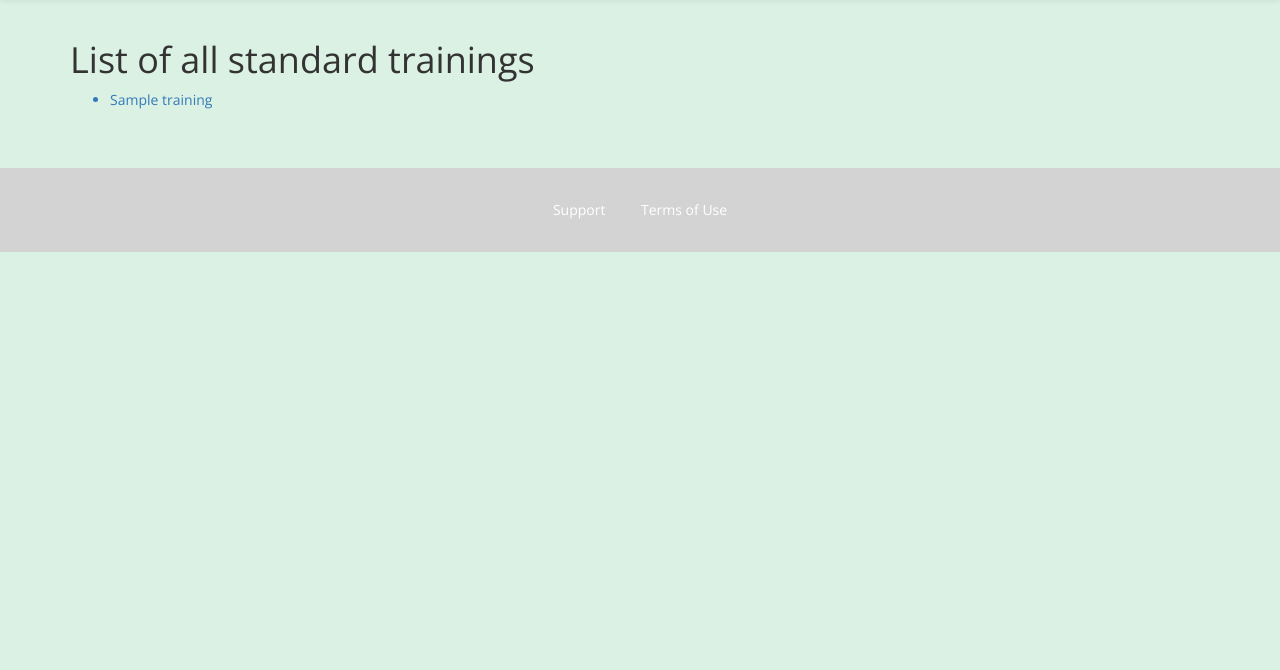
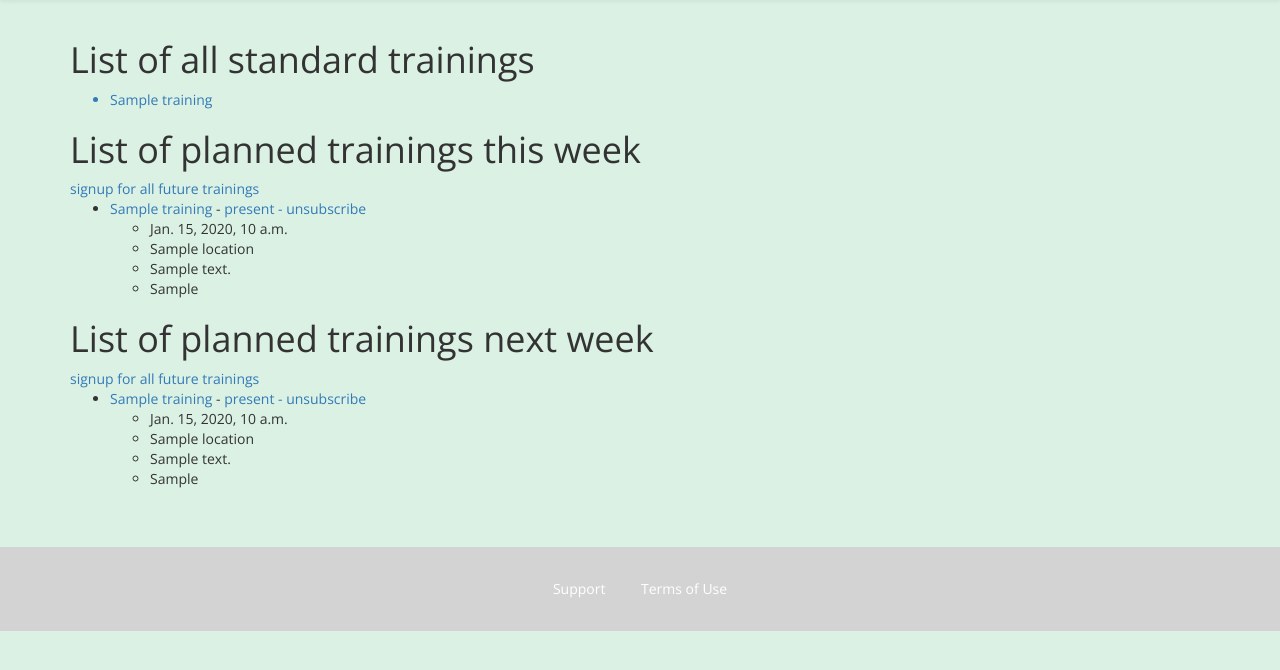
Before and after one commit to Wannesvp/Sport-Club, a Django app: template Club/home/templates/home/view_trainings.html in a window 1280 px wide. Shown: the part 60-730 px from the top of the page. Run offline with Django 3.2, Linux system fonts and the light colour scheme; the template is opened without the code that fills it: most values are stand-ins (such as "Sample title", 1, 10 or a date in 2020); some libraries are stand-ins or nearby versions.

Commit message:
added future training overview

```diff
--- a/Club/home/templates/home/view_trainings.html
+++ b/Club/home/templates/home/view_trainings.html
@@ -8,8 +8,42 @@
 <div class="container">
     <h1>List of all standard trainings</h1>
     <ul>
-        {% for training in trainings %}
+        {% for training in trainings_standard %}
             <a href="/training-detail/{{training.id}}/"><li>{{ training }}</li></a>
+        {% endfor %}
+    </ul>
+    <h1>List of planned trainings this week</h1>
+    <a href="/training-detail/all/subscribe">signup for all future trainings</a>
+    <ul>
+        {% for training,user_is_present in trainings_future_dict.items %}
+            <li><a href="/training-detail/{{training.id}}/">{{ training }}</a> -
+                {% if user_is_present %} <a href="/training-detail/{{ training.id }}/unsubscribe"> present - unsubscribe </a>
+                {% else %} <a href="/training-detail/{{ training.id }}/subscribe">signup </a>
+                {% endif %}
+            </li>
+            <ul>
+                <li>{{ training.date }}</li>
+                <li>{{ training.location }}</li>
+                <li>{{ training.core.content_1 }}</li>
+                <li>{{ user_is_present }}</li>
+            </ul>
+        {% endfor %}
+    </ul>
+    <h1>List of planned trainings next week</h1>
+    <a href="/training-detail/all/subscribe">signup for all future trainings</a>
+    <ul>
+        {% for training,user_is_present in trainings_future_dict.items %}
+            <li><a href="/training-detail/{{training.id}}/">{{ training }}</a> -
+                {% if user_is_present %} <a href="/training-detail/{{ training.id }}/unsubscribe"> present - unsubscribe </a>
+                {% else %} <a href="/training-detail/{{ training.id }}/subscribe">signup </a>
+                {% endif %}
+            </li>
+            <ul>
+                <li>{{ training.date }}</li>
+                <li>{{ training.location }}</li>
+                <li>{{ training.core.content_1 }}</li>
+                <li>{{ user_is_present }}</li>
+            </ul>
         {% endfor %}
     </ul>
 </div>
--- a/Club/home/urls.py
+++ b/Club/home/urls.py
@@ -8,6 +8,7 @@ urlpatterns = [
     url(r'^training-detail/(?P<training_id>\d+)/$', views.display_training, name='training_detail'),
     url(r'^training-detail/(?P<training_id>\d+)/update/$', views.update_training),
     url(r'^training-detail/(?P<training_id>\d+)/subscribe/$', views.training_subscribe),
+    url(r'^training-detail/all/subscribe/$', views.training_subscribe_all),
     url(r'^training-detail/(?P<training_id>\d+)/unsubscribe/$', views.training_unsubscribe),
     url(r'^training/plan/$', views.plan_training),
     url(r'^training/create/$', views.create_training),
```
Also changed, not shown: Club/home/views.py (+28 -2 lines), Club/db.sqlite3.
